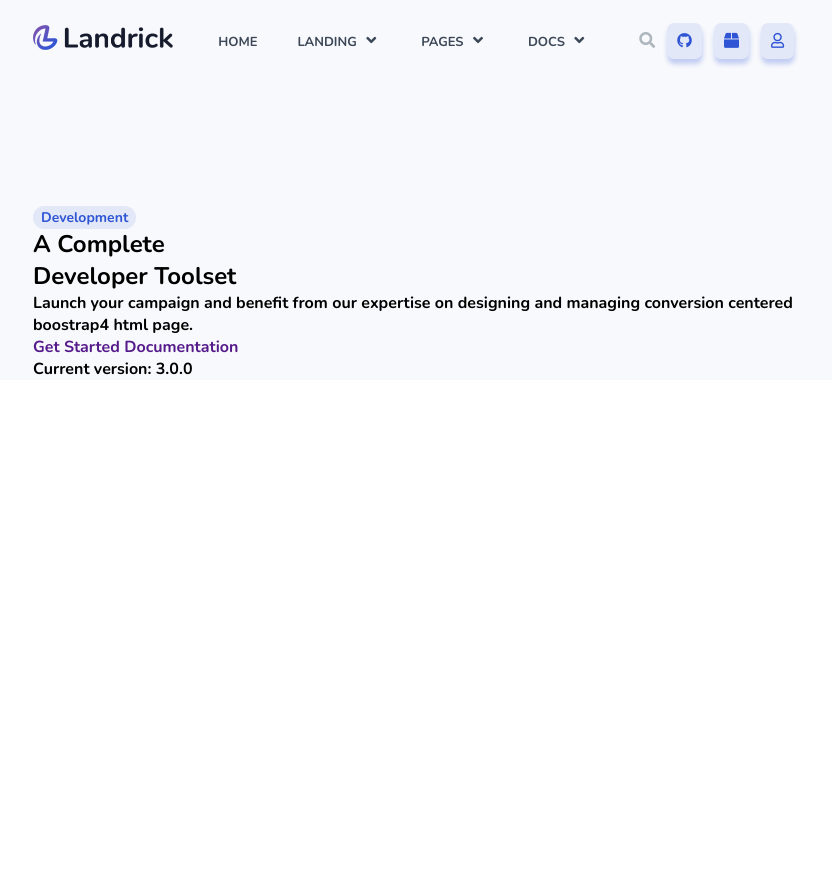
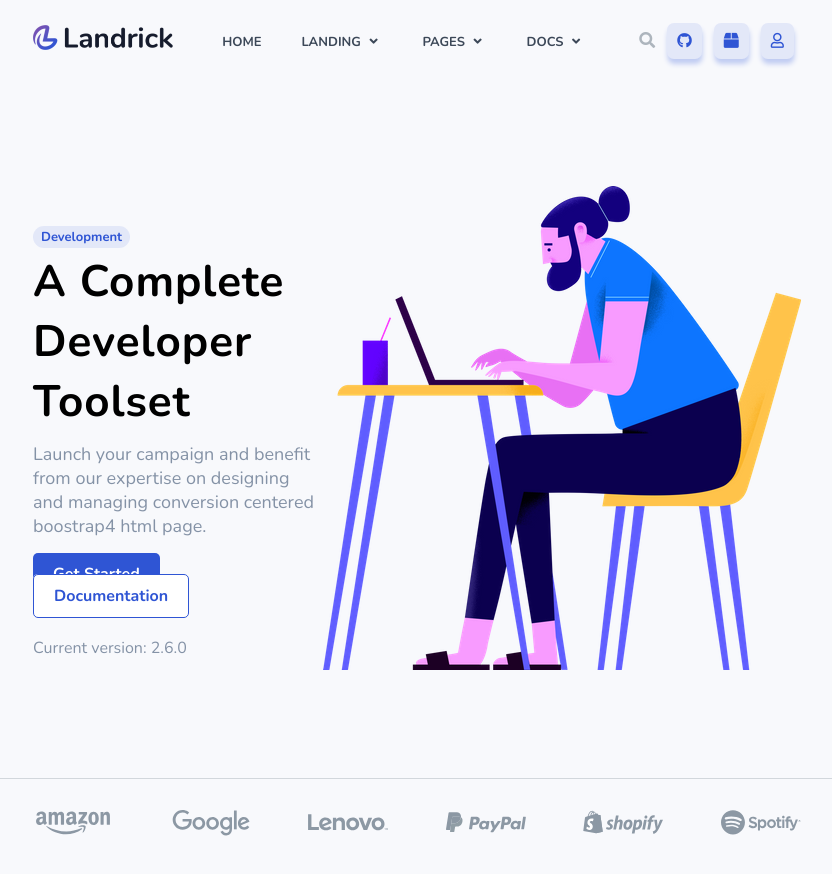
Before and after one commit to marongiu/proj-html-vuejs, a website: page index.html in a window 1280 px wide. Shown: the whole page, without its empty margins (223-1055 px from the left). Before the commit the page ends 800 px from the top, so only its background shows below. Drawn offline with nearby package versions, Linux system fonts and the light colour scheme.

Commit message:
Fine header

```diff
--- a/index.html
+++ b/index.html
@@ -6,6 +6,7 @@
   <meta http-equiv="X-UA-Compatible" content="ie=edge">
   <title>Landrick</title>
   <link rel="preconnect" href="https://fonts.gstatic.com">
+  <link href="https://fonts.googleapis.com/css2?family=Nunito:wght@400&display=swap" rel="stylesheet">
   <link href="https://fonts.googleapis.com/css2?family=Nunito:wght@700&display=swap" rel="stylesheet">
   <link rel="stylesheet" href="./dist/css/master.css">
   <link rel="stylesheet" href="https://cdnjs.cloudflare.com/ajax/libs/font-awesome/5.15.3/css/all.min.css" integrity="sha512-iBBXm8fW90+nuLcSKlbmrPcLa0OT92xO1BIsZ+ywDWZCvqsWgccV3gFoRBv0z+8dLJgyAHIhR35VZc2oM/gI1w==" crossorigin="anonymous" />
@@ -24,9 +25,10 @@
           <ul id="link-center">
             <li v-for="link in navbar_center" >
               <!-- Nomi link navbar center -->
-              <a href="">{{link.name}}</a>
-              <!-- Icone navbar center -->
-              <i v-if="(link.content)" class="fas" :class="link.content"></i>
+              <a href="">{{link.name}}
+                <!-- Icone navbar center -->
+                <i v-if="(link.content)" class="fas" :class="link.content"></i>
+              </a>
             </li>
           </ul>
 
@@ -50,21 +52,29 @@
                 Developer Toolset
               </h1>
               <p>Launch your campaign and benefit from our expertise
-                on designing and managing conversion centered boostrap4
+                on designing <br> and managing conversion centered boostrap4
                 html page.
               </p>
             </section>
             <section id="jumbotron-button">
               <a href="">Get Started</a>
               <a href="">Documentation</a>
-              <p>Current version: 3.0.0</p>
+              <p>Current version: 2.6.0</p>
             </section>
           </div>
           <div class="jumbotron-image">
-            <!-- <img src="./dist/img/about.png" alt=""> -->
+            <img src="./dist/img/about.png" alt="">
           </div>
         </div>
+      </div>
 
+      <div class="patner">
+        <hr>
+        <div class="container">
+          <ul>
+            <li v-for="patner in patners"><img :src="patner.image" alt=""></li>
+          </ul>
+        </div>
       </div>
     </header>
 
--- a/src/js/main.js
+++ b/src/js/main.js
@@ -37,8 +37,35 @@
         prefix: 'far',
         icon: 'fa-user'
       },
-    ]
+    ],
+    patners: [
+      {
+        name: 'Amazon',
+        image: './dist/img/amazon.svg'
+      },
+      {
+        name: 'Google',
+        image: './dist/img/google.svg'
+      },
+      {
+        name: 'Lenovo',
+        image: './dist/img/lenovo.svg'
+      },
+      {
+        name: 'Paypal',
+        image: './dist/img/paypal.svg'
+      },
+      {
+        name: 'Shopify',
+        image: './dist/img/shopify.svg'
+      },
+      {
+        name: 'Spotify',
+        image: './dist/img/spotify.svg'
+      },
+    ],
   },
+
   mounted() {
     console.log("Ok");
   },
--- a/src/scss/partials/_header.scss
+++ b/src/scss/partials/_header.scss
@@ -1,5 +1,8 @@
 header {
   background: $header-background;
+  padding-bottom: 50px;
+  border-bottom-right-radius: 13%;
+  border-bottom-left-radius: 13%;
   nav {
     @include flex(center, space-between, nowrap);
     padding-top: 25px;
--- a/src/scss/partials/_jumbotron.scss
+++ b/src/scss/partials/_jumbotron.scss
@@ -1,15 +1,86 @@
 .jumbotron {
-  // @include flex(center,space-between,nowrap);
-  padding-top: 150px;
+  @include flex(center,space-between,nowrap);
   .jumbotron-title {
-    span {
-      background: $social-background;
-      padding: 2px 8px;
-      border-radius: 15px;
-      font-size: 14px;
-      color: $dark-blue;
+    padding-top: 150px;
+    section#jumbotron-title-info {
+      * {
+        padding: 5px 0;
+      }
+      span {
+        background: $social-background;
+        padding: 2px 8px;
+        border-radius: 15px;
+        font-size: 13px;
+        color: $dark-blue;
+      }
+
+      h1 {
+        font-size: 44px;
+        letter-spacing: 1px;
+      }
+
+      p {
+        color: $grey;
+        font-size: 18px;
+        font-weight: 400;
+      }
+    }
+
+    section#jumbotron-button {
+      margin-top: 20px;
+        a {
+          background: $white;
+          color: $dark-blue;
+          padding: 10px 20px;
+          border-radius: 5px;
+          margin-right: 5px;
+          border: 1px solid $dark-blue;
+          &:hover {
+            background: $dark-blue;
+            color: $white;
+            transition: 1.2s;
+          }
+          &:first-child {
+            background: $dark-blue;
+            color: $white;
+            border: none;
+            &:hover {
+              background: $white;
+              color: $dark-blue;
+              border: 1px solid $dark-blue;
+            }
+          }
+        }
+      p {
+        font-weight: 400;
+        margin-top: 30px;
+        color: $grey;
+      }
     }
   }
   .jumbotron-image {
+    padding-top: 130px;
   }
 }
+
+// patner lista
+
+.patner {
+  margin-top: 100px;
+  hr {
+    background: $light-grey;
+    opacity: 0.5;
+    border: none;
+    height: 1px;
+  }
+
+  ul {
+    @include flex(center, space-between, nowrap);
+    margin-top: 30px;
+    li {
+      img {
+        width: 80px;
+      }
+    }
+  }
+}
--- a/src/scss/partials/_normalize.scss
+++ b/src/scss/partials/_normalize.scss
@@ -6,6 +6,7 @@
 
 body {
   font-family: $font;
+  font-weight: 700;
 }
 
 ul {
```
Also changed, not shown: dist/css/master.css, dist/js/main.js.
